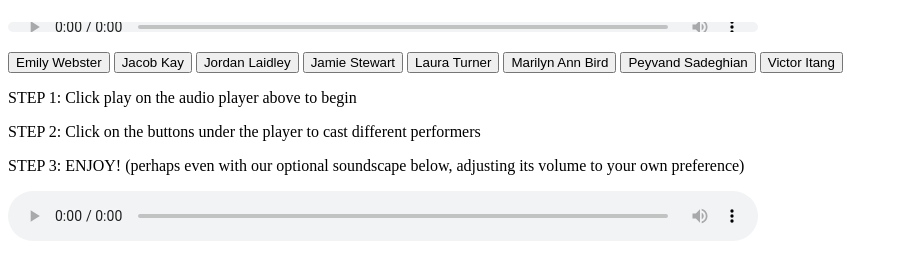
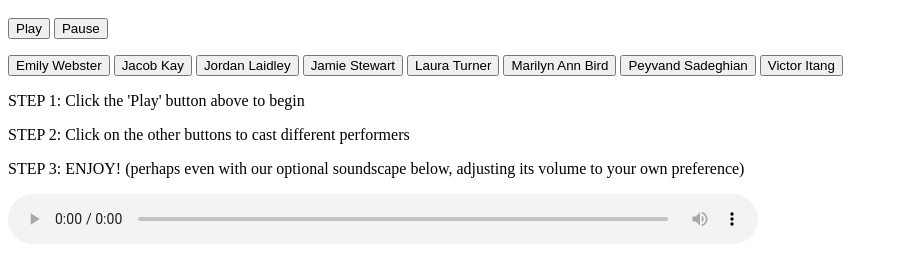
Before and after one commit to ChronicInsanity/DescensionAudio, a plain HTML site: page index.html in a window 1280 px wide. Shown: the part 573-837 px from the top of the page, without its empty margins (0-898 px from the left). Drawn offline with Linux system fonts and the light colour scheme; a script that the page names is missing.

Commit message:
Update index.html

```diff
--- a/index.html
+++ b/index.html
@@ -10,9 +10,13 @@
     <img src="Descension.png" style="width: 750px" alt="Poster for Descension by Lora Krasteva">
     <p></p>
     <!-- Embed Audio -->
-    <audio id="myAudio" controls style="width: 750px; height: 10px">
+    <audio id="myAudio" style="width: 750px; height: 10px">
         <source src="https://dl.dropbox.com/scl/fi/ukjarpbu85zjzsw3aho9f/Descension-by-Lora-Krasteva-23.13.26.wav?rlkey=4syxh7iz1bg6rbkd1kiisav5k&st=kavei7dn&dl=1" type="audio/mp3" />
     </audio>
+    <div>
+        <button onclick="document.getElementById('myAudio').play()">Play</button>
+        <button onclick="document.getElementById('myAudio').pause()">Pause</button>
+    </div>
 <p></p>
     <button onclick="handleButtonClickEW()">Emily Webster</button>
     <button onclick="handleButtonClickJK()">Jacob Kay</button>
@@ -23,8 +27,8 @@
     <button onclick="handleButtonClickPS()">Peyvand Sadeghian</button>
     <button onclick="handleButtonClickVI()">Victor Itang</button>
 
-    <p>STEP 1: Click play on the audio player above to begin</p>
-    <p>STEP 2: Click on the buttons under the player to cast different performers</p>
+    <p>STEP 1: Click the 'Play' button above to begin</p>
+    <p>STEP 2: Click on the other buttons to cast different performers</p>
     <p>STEP 3: ENJOY! (perhaps even with our optional soundscape below, adjusting its volume to your own preference)</p>
 
     <audio controls style="width: 750px; height: 50px">
```
